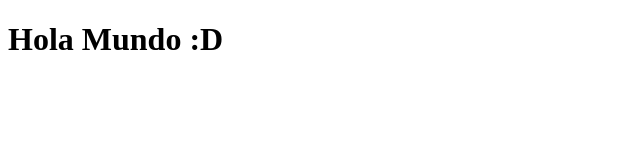
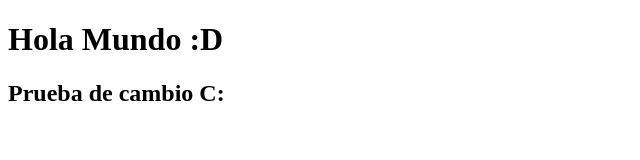
Before and after one commit to DiegoG02/Proyecto_Web_2023_2, a plain HTML site: page index.html in a window 1280 px wide. Shown: the whole page, without its empty margins (0-640 px from the left). Drawn offline with Linux system fonts and the light colour scheme.

Commit message:
Cambio Index

```diff
--- a/index.html
+++ b/index.html
@@ -7,5 +7,6 @@
 </head>
 <body>
     <h1>Hola Mundo :D</h1>
+    <h2>Prueba de cambio C:</h2>
 </body>
 </html>
```
